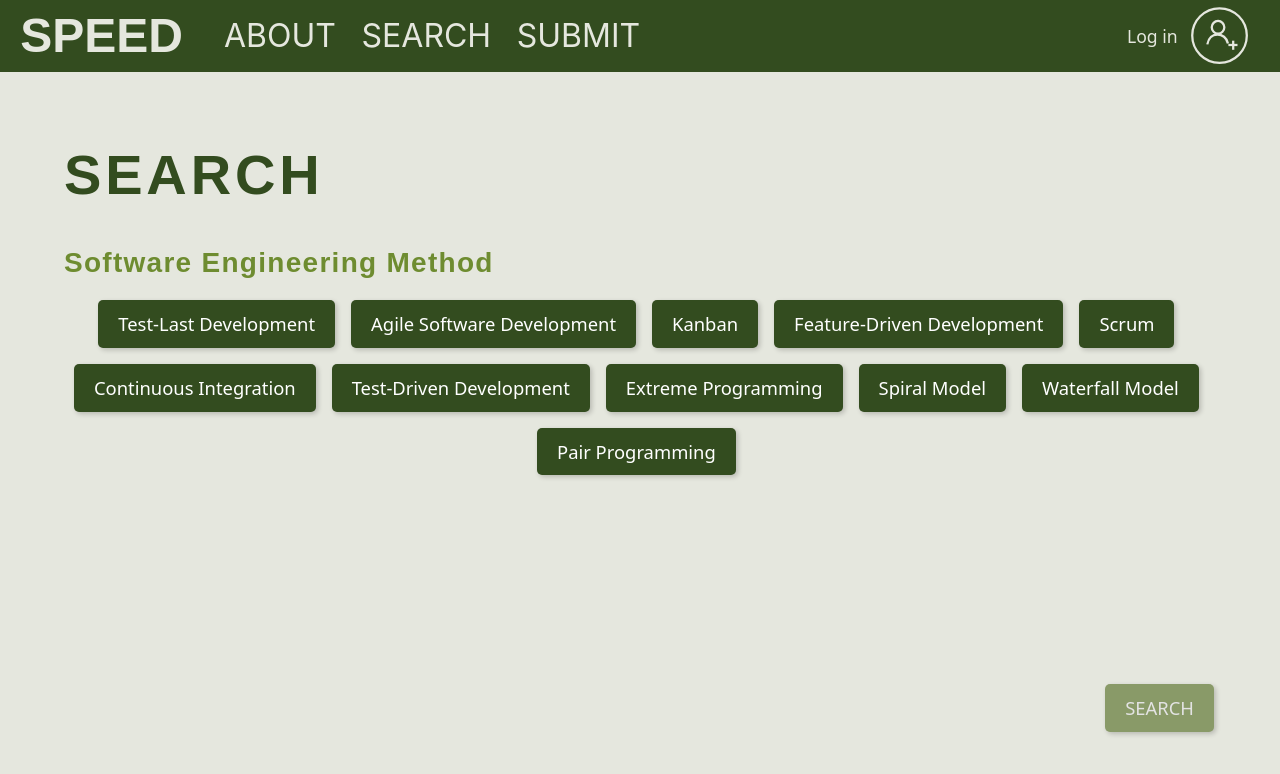
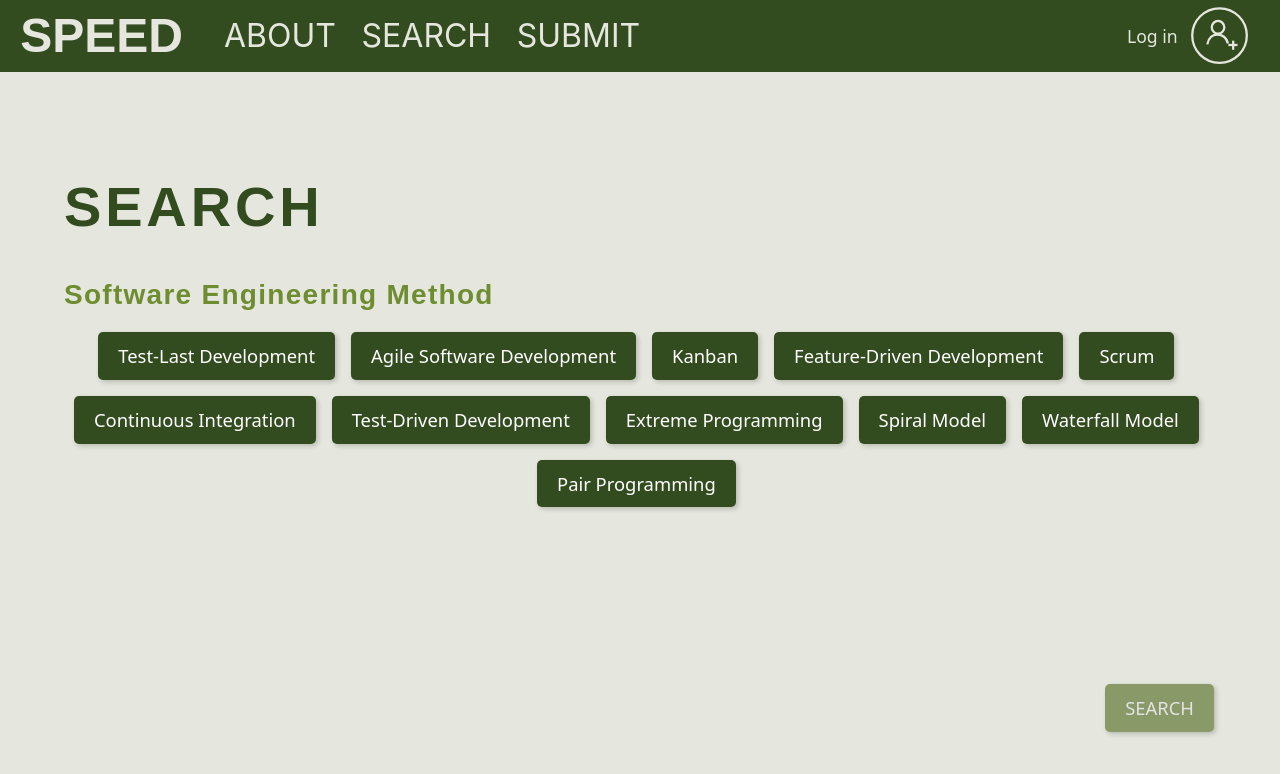
Before and after one commit to Ithrendrial/SPEED, a Next.js app in the folder frontend/: page /search in a window 1280 px wide. Shown: the top 774 px of the page. Built offline with nearby package versions, Linux system fonts and the light colour scheme.

Commit message:
style: make nav bar fixed to the top of the page

```diff
--- a/frontend/src/styles/Navbar.module.css
+++ b/frontend/src/styles/Navbar.module.css
@@ -1,4 +1,6 @@
 .bar {
+    position: fixed;
+    top: 0;
     height: min(10vw, 9vh);
     width: 100%;
     display: flex;
--- a/frontend/src/styles/globals.css
+++ b/frontend/src/styles/globals.css
@@ -3,6 +3,7 @@
 @tailwind utilities;
 
 body {
+  margin-top: min(15vw, 13vh);
   background-color: #E5E7DE;
 }
 
```
Also changed, not shown: 1 other file (tests, documents, lock files or other folders).
